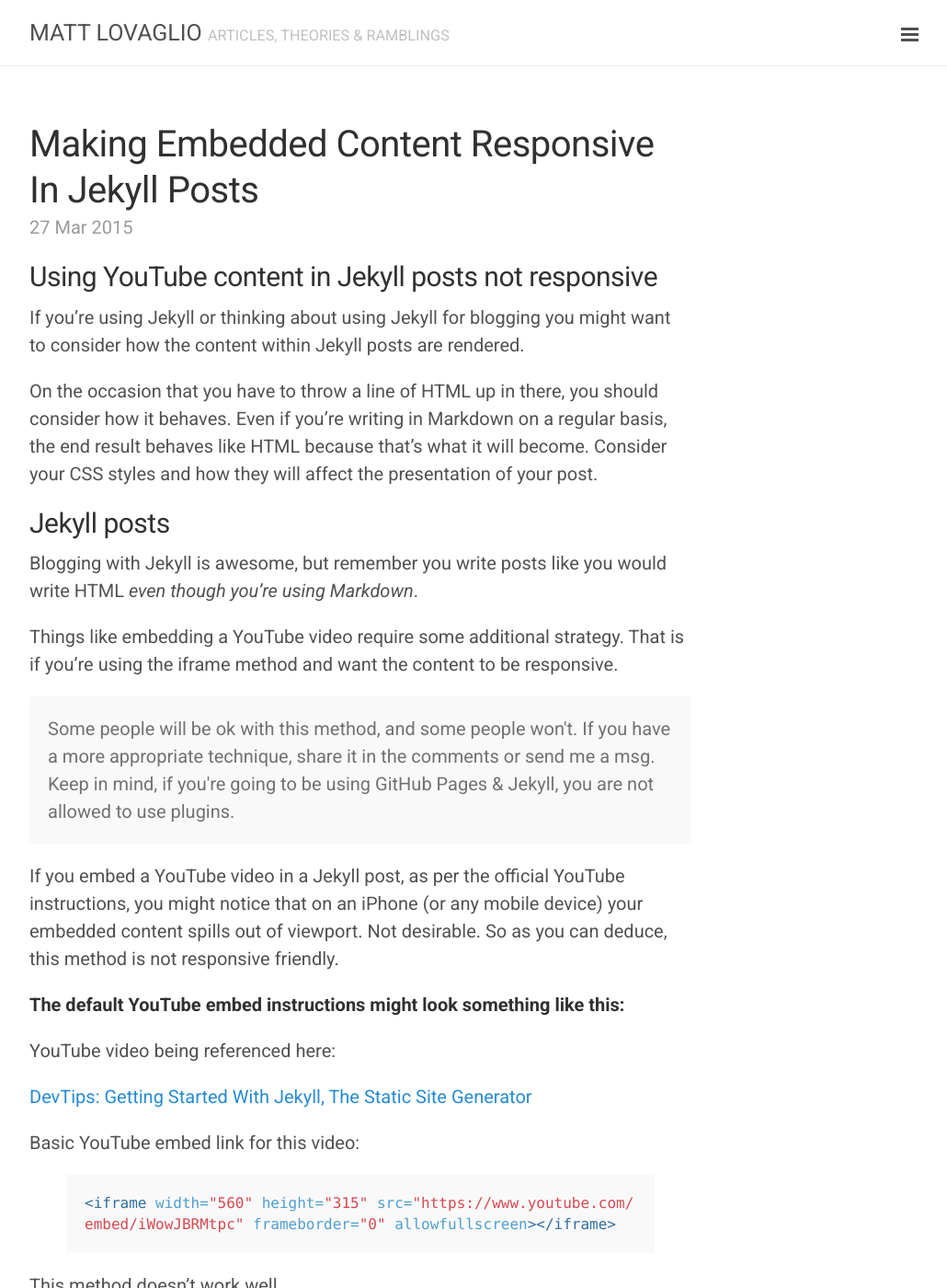
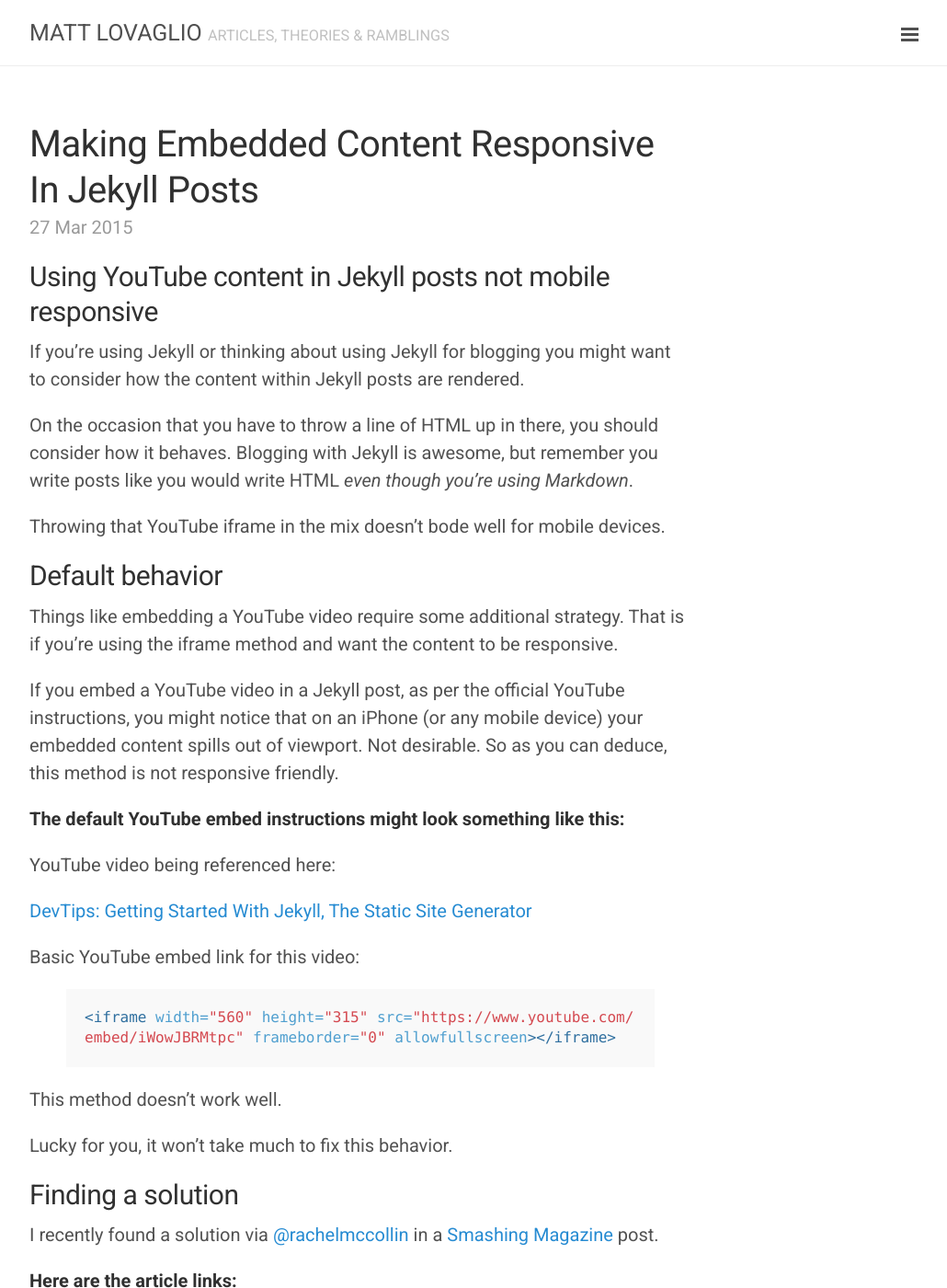
Before and after one commit to mattlovaglio/mattlovaglio.github.io, a Jekyll site: the page built from _posts/2015-03-27-Making-Embedded-Content-Responsive-In-Jekyll-Posts.md, in a window 1280 px wide and 1400 px high. Shown: the whole window at 92% size, without its empty margins (248-1278 px from the left). Built offline with Jekyll 4.4.1, drawn with Linux system fonts in a browser that asks for light colours; Markdown is read by kramdown in place of the engine named in the settings.

Commit message:
Fixed unclear
Fixed unclear paragraph

```diff
--- a/_posts/2015-03-27-Making-Embedded-Content-Responsive-In-Jekyll-Posts.md
+++ b/_posts/2015-03-27-Making-Embedded-Content-Responsive-In-Jekyll-Posts.md
@@ -3,19 +3,17 @@
 title: Making Embedded Content Responsive In Jekyll Posts
 ---
 
-## Using YouTube content in Jekyll posts not responsive
+## Using YouTube content in Jekyll posts not mobile responsive
 
 If you're using Jekyll or thinking about using Jekyll for blogging you might want to consider how the content within Jekyll posts are rendered.
 
-On the occasion that you have to throw a line of HTML up in there, you should consider how it behaves. Even if you're writing in Markdown on a regular basis, the end result behaves like HTML because that's what it will become. Consider your CSS styles and how they will affect the presentation of your post.
+On the occasion that you have to throw a line of HTML up in there, you should consider how it behaves. Blogging with Jekyll is awesome, but remember you write posts like you would write HTML *even though you're using Markdown*.
 
-## Jekyll posts
+Throwing that YouTube iframe in the mix doesn't bode well for mobile devices.
 
-Blogging with Jekyll is awesome, but remember you write posts like you would write HTML *even though you're using Markdown*.
+## Default behavior
 
 Things like embedding a YouTube video require some additional strategy. That is if you're using the iframe method and want the content to be responsive.
-
-<div class="message">Some people will be ok with this method, and some people won't. If you have a more appropriate technique, share it in the comments or send me a msg. Keep in mind, if you're going to be using GitHub Pages & Jekyll, you are not allowed to use plugins.</div>
 
 If you embed a YouTube video in a Jekyll post, as per the official YouTube instructions, you might notice that on an iPhone (or any mobile device) your embedded content spills out of viewport. Not desirable. So as you can deduce, this method is not responsive friendly.
 
```
